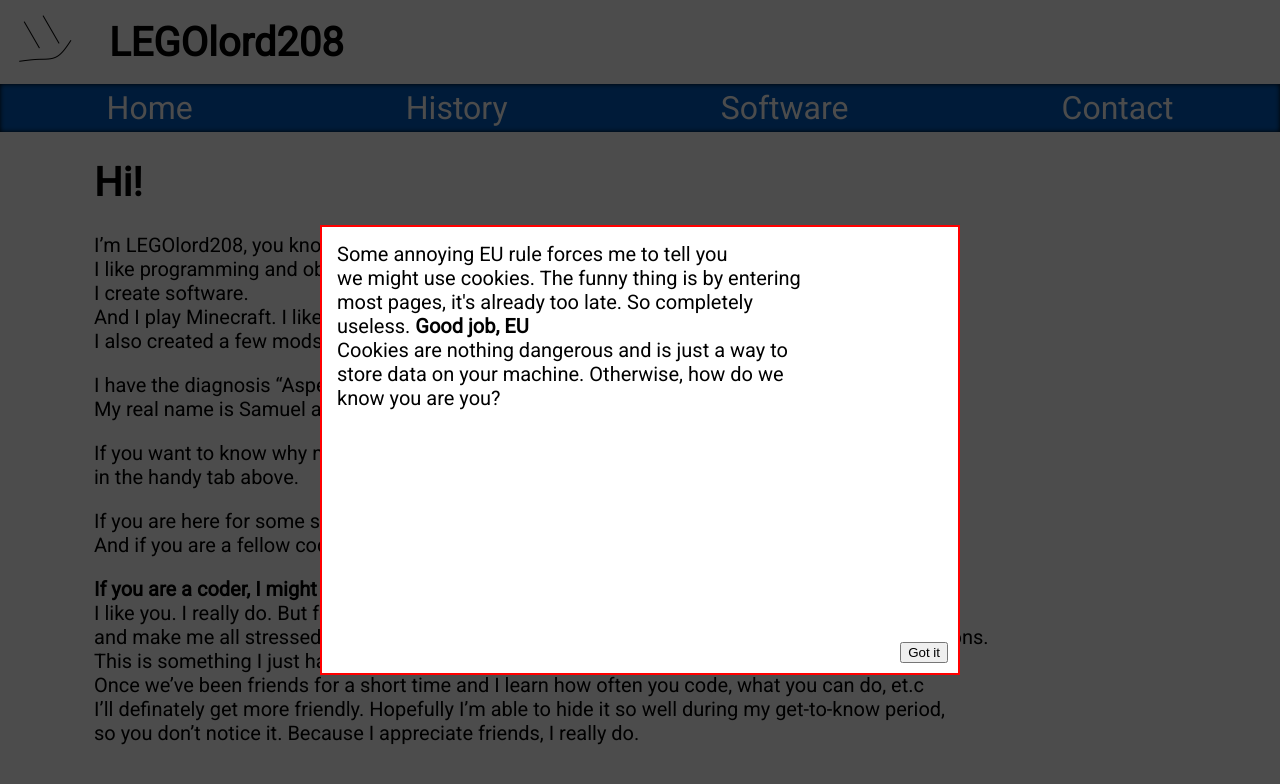
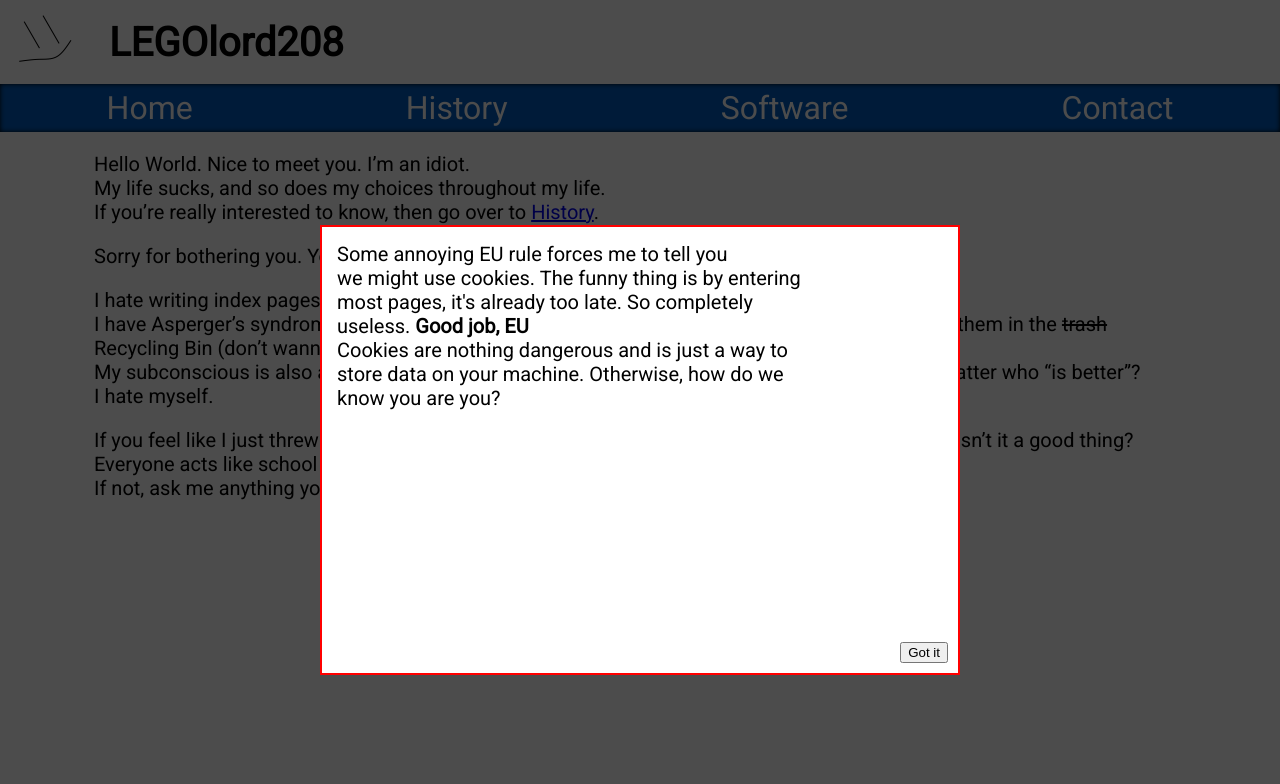
Before and after one commit to LEGOlord208/legolord208.github.io, a Jekyll site: the page built from index.md, in a window 1280 px wide. Shown: the top 784 px of the page. Built offline with Jekyll 4.4.1, drawn with Linux system fonts in a browser that asks for light colours; our own code applies the rules of GitHub Pages for plain Markdown files.

Commit message:
Asshole-ified my index

```diff
--- a/index.md
+++ b/index.md
@@ -2,26 +2,18 @@
 layout: default
 ---
 
-# Hi!
-I'm LEGOlord208, you know, the one this website is about. That's me. Hello!
-I like programming and obviously computers.
-I create software.
-And I play Minecraft. I like command blocks and modelling in Cubik.
-I also created a few mods which all sucked.
+Hello World. Nice to meet you. I'm an idiot.
+My life sucks, and so does my choices throughout my life.
+If you're really interested to know, then go over to [History](history.html).
 
-I have the diagnosis "Asperger's", so prepare for me to be quite awkward if we talk.<br />
-My real name is Samuel and I have an ugly voice.
+Sorry for bothering you. You're probably looking for my crappy [software](software.html).
 
-If you want to know why my name is "LEGOlord208", check "History"
-in the handy tab above.
+I hate writing index pages and describing myself. What should I say on them?
+I have Asperger's syndrome. For me it gets rid of those useless social skills I never use and
+throw them in the ~~trash~~ Recycling Bin (don't wanna be one to let down the environment).
+My subconscious is also afraid you're better than me. Fuck my subconsciousness. How does it matter who "is better"?
+I hate myself.
 
-If you are here for some software, press the "Software" tab... Obviously...
-And if you are a fellow coder and are looking for some neat libraries, press "Libraries" :3
-
-**If you are a coder, I might seem a bit weirder to you if we talk, here is why:**
-I like you. I really do. But for some reason my mind starts screaming "DANGER, DANGER",
-and make me all stressed because you are a "competitor", even though I don't even like competitions.
-This is something I just have to ignore, and please don't feel hurt about it.
-Once we've been friends for a short time and I learn how often you code, what you can do, et.c
-I'll definately get more friendly. Hopefully I'm able to hide it so well during my get-to-know period,
-so you don't notice it. Because I appreciate friends, I really do.
+If you feel like I just threw a bunch of useless information at you at once, you're welcome.
+I mean, isn't it a good thing? Everyone acts like school is a good thing, and that's what they do... So...
+If not, ask me anything you think I missed. [Contact Me](contact.html).
```
